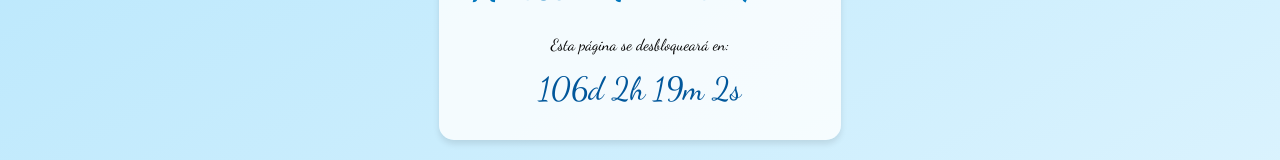
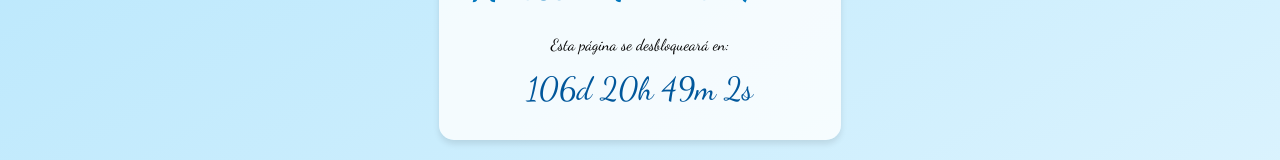
Before and after one commit to PauAguilarYerves/NuestraVueltaAlSol.github.io, a plain HTML site: page index.html in a window 1280 px wide. Shown: the part 385-545 px from the top of the page. Drawn offline with Linux system fonts and the light colour scheme.

Commit message:
Update index.html

```diff
--- a/index.html
+++ b/index.html
@@ -300,7 +300,7 @@
     </div>
 
     <script>
-        const unlockDate = new Date('2024-12-20T00:00:00').getTime();
+        const unlockDate = new Date('2024-12-20T18:30:00').getTime();
         const correctPassword = "MiAniversario2024";
         const photos = [
             { url: "https://hebbkx1anhila5yf.public.blob.vercel-storage.com/WIN_20240127_16_24_27_Pro-jMpNX4zN6b9sjiBcn5KS8aCUcWg8xY.jpg", caption: "Una sonrisa que ilumina mi día" },
```
